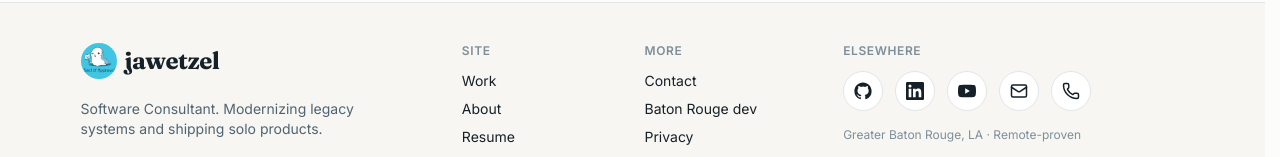
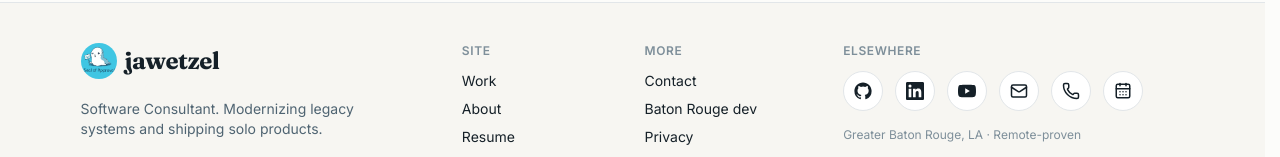
Before and after one commit to jawetzel/Jawetzel, a Next.js app: page / in a window 1280 px wide. Shown: the part 6318-6475 px from the top of the page. Built offline with nearby package versions, Linux system fonts and the light colour scheme.

Commit message:
calendly

```diff
--- a/src/app/tools/page.tsx
+++ b/src/app/tools/page.tsx
@@ -3,6 +3,7 @@ import { ArrowUpRight } from "lucide-react";
 
 import { SectionHeader } from "@/components/SectionHeader";
 import { Badge } from "@/components/ui/badge";
+import { getCachedSession } from "@/lib/auth";
 import { pageMetadata } from "@/lib/seo";
 import {
   JsonLd,
@@ -23,6 +24,7 @@ type Tool = {
   tagline: string;
   tags: string[];
   external?: boolean;
+  adminOnly?: boolean;
 };
 
 const tools: Tool[] = [
@@ -57,7 +59,25 @@ const tools: Tool[] = [
   },
 ];
 
-export default function ToolsPage() {
+// Rendered only when the session belongs to an admin. Deliberately kept out
+// of `tools` so the public JSON-LD collection never lists the admin surface
+// (which is noindex and unlinked from public nav).
+const ADMIN_TOOLS: Tool[] = [
+  {
+    href: "/seo",
+    name: "SEO Analyzer",
+    tagline:
+      "The admin surface for the SEO advisory engine behind this site. Run one page against one query and read the recommended swaps, with recent runs seeded from the corpus.",
+    tags: ["Admin only", "Internal"],
+    adminOnly: true,
+  },
+];
+
+export default async function ToolsPage() {
+  const session = await getCachedSession();
+  const isAdmin = session?.user?.role === "admin";
+  const visibleTools = isAdmin ? [...tools, ...ADMIN_TOOLS] : tools;
+
   return (
     <div className="mx-auto max-w-6xl px-4 pb-24 pt-16 md:px-6 md:pt-24">
       <JsonLd
@@ -83,7 +103,7 @@ export default function ToolsPage() {
       />
 
       <div className="mt-12 grid gap-6 md:grid-cols-2">
-        {tools.map((t, i) => (
+        {visibleTools.map((t, i) => (
           <ToolCard key={t.href} tool={t} index={i} />
         ))}
       </div>
@@ -108,7 +128,7 @@ function ToolCard({ tool, index }: { tool: Tool; index: number }) {
       <div className="relative flex items-start justify-between gap-4">
         <div>
           <p className="text-xs font-mono uppercase tracking-wider text-[var(--color-text-muted)]">
-            Tool · 0{index + 1}
+            {tool.adminOnly ? "Admin" : "Tool"} · 0{index + 1}
           </p>
           <h3 className="mt-2 font-display text-2xl font-bold tracking-tight md:text-3xl">
             {tool.name}
--- a/src/components/SiteFooter.tsx
+++ b/src/components/SiteFooter.tsx
@@ -1,7 +1,8 @@
 import Image from "next/image";
 import Link from "next/link";
-import { Mail, Phone } from "lucide-react";
+import { CalendarDays, Mail, Phone } from "lucide-react";
 import { GithubIcon, LinkedinIcon, YoutubeIcon } from "@/components/BrandIcons";
+import { SITE } from "@/lib/constants";
 
 const year = new Date().getFullYear();
 
@@ -103,6 +104,15 @@ export function SiteFooter() {
               >
                 <Phone size={18} />
               </a>
+              <a
+                href={SITE.calendly}
+                aria-label="Book a call"
+                className="inline-flex h-10 w-10 items-center justify-center rounded-full border border-[var(--color-border)] bg-[var(--color-surface-elevated)] transition hover:-translate-y-0.5 hover:border-[var(--color-brand-primary)]"
+                target="_blank"
+                rel="noreferrer"
+              >
+                <CalendarDays size={18} />
+              </a>
             </div>
             <p className="mt-4 text-xs text-[var(--color-text-muted)]">
               Greater Baton Rouge, LA · Remote-proven
```
